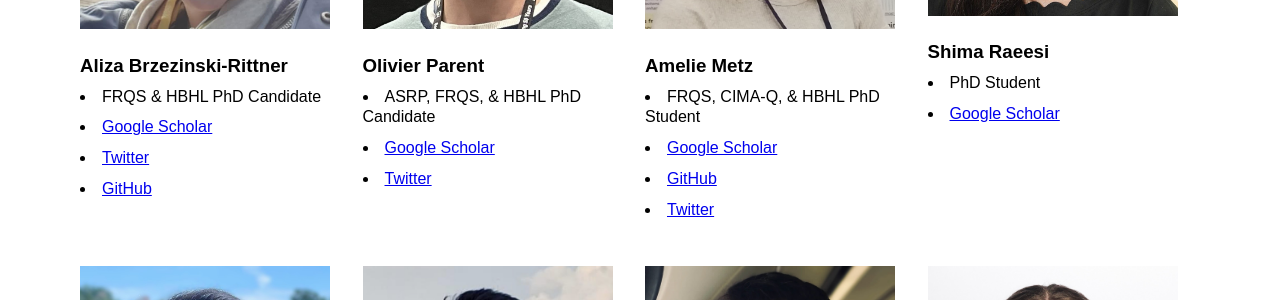
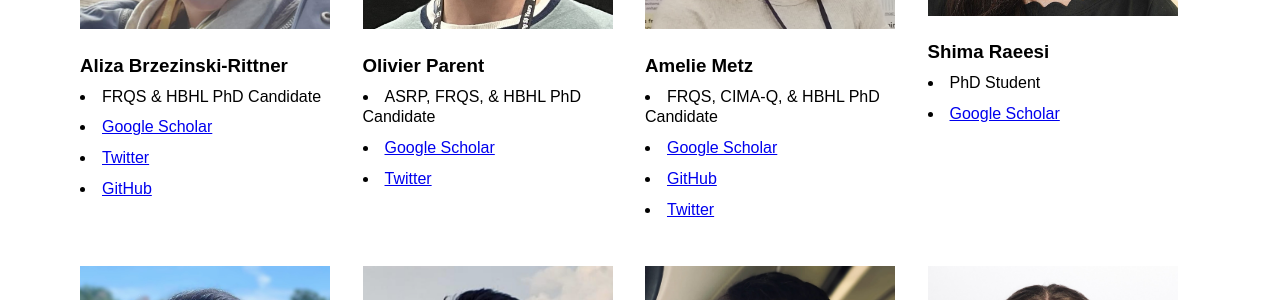
Before and after one commit to VANDAlab/VANDAlab.github.io, a Jekyll site: the page team.html, which Jekyll copies as it is, in a window 1280 px wide and 900 px high, scrolled down 721 px. Shown: the part 172-472 px from the top of the window. Built offline with Jekyll 4.4.1, drawn with Linux system fonts in a browser that asks for light colours.

Commit message:
Update team.html

```diff
--- a/team.html
+++ b/team.html
@@ -75,7 +75,7 @@
     <div class="person">
       <img src="team/amelie.jpg" alt="empty">
       <h3>Amelie Metz</h3>
-      <li>FRQS, CIMA-Q, & HBHL PhD Student</li>
+      <li>FRQS, CIMA-Q, & HBHL PhD Candidate</li>
       <li> <a href="https://scholar.google.ca/citations?user=SBdSjXwAAAAJ&hl=en&oi=ao" target="_blank">Google Scholar</a> </li>
       <li> <a href="https://github.com/ameliemetz">GitHub</a> </li>
       <li> <a href="https://x.com/ameliebuh">Twitter</a> </li>
```
